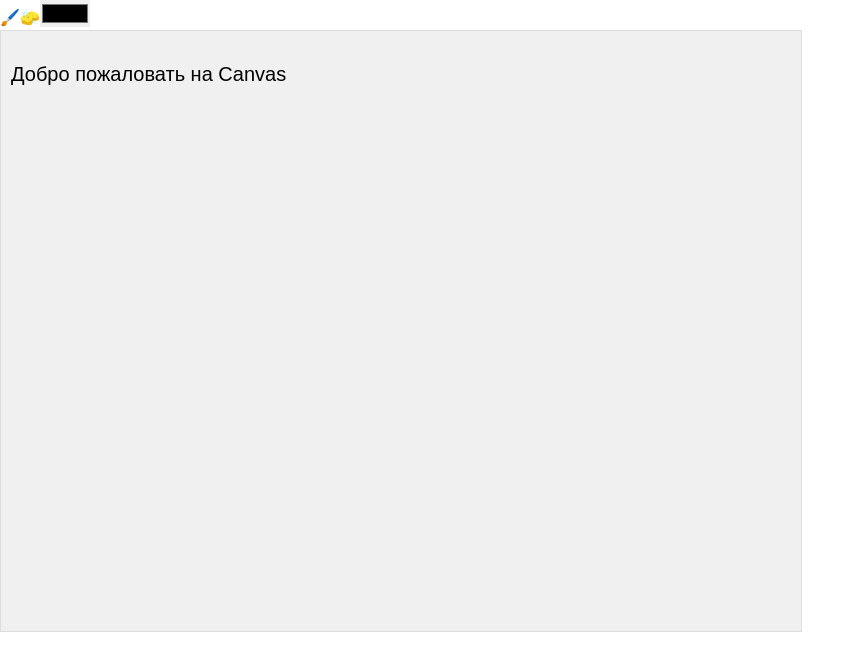
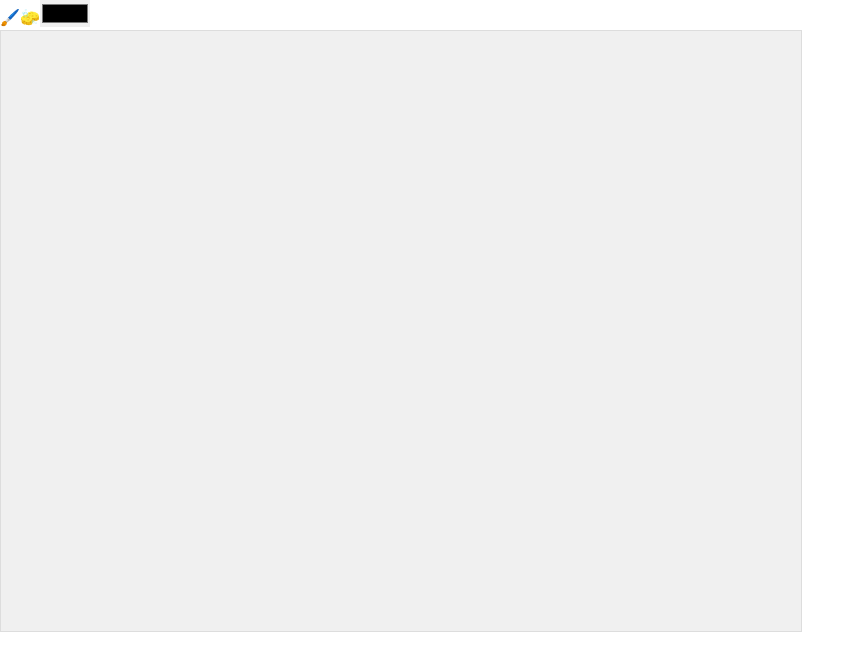
Before and after one commit to niikmynick/itmo.board, a Next.js app in the folder frontend/: page /boards/1 in a window 1280 px wide. Shown: the top 670 px of the page, without its empty margins (0-865 px from the left). Built offline with nearby package versions, Linux system fonts and the light colour scheme.

Commit message:
Создание базовой структуры Canvas

```diff
--- a/frontend/app/(dashboard)/boards/[boardId]/_components/Canvas.tsx
+++ b/frontend/app/(dashboard)/boards/[boardId]/_components/Canvas.tsx
@@ -16,19 +16,20 @@ const Canvas: React.FC<CanvasProps> = ({ width, height, backgroundColor = "#ffff
         if (canvas) {
             const context = canvas.getContext("2d");
             if (context) {
-                // Установка фона
                 context.fillStyle = backgroundColor;
                 context.fillRect(0, 0, width, height);
-
-                // Отрисовка текста на холсте
-                context.fillStyle = "#000";
-                context.font = "20px Arial";
-                context.fillText("Добро пожаловать на Canvas", 10, 50);
             }
         }
     }, [width, height, backgroundColor]);
 
-    return <canvas ref={canvasRef} width={width} height={height} style={{ border: "1px solid #ddd" }} />;
+    return (
+        <canvas
+            ref={canvasRef}
+            width={width}
+            height={height}
+            style={{ border: "1px solid #ddd" }}
+        />
+    );
 };
 
 export default Canvas;
```
